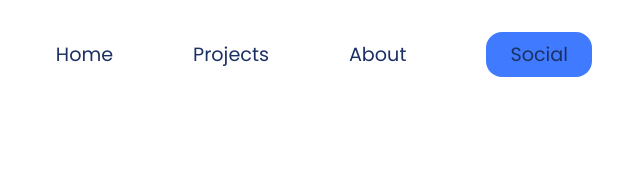
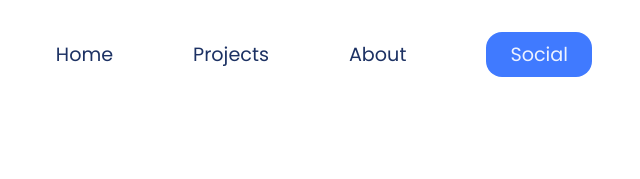
Before and after one commit to arekloko12/arekloko12.github.io, a plain HTML site: page index.html in a window 1280 px wide. Shown: the top 179 px of the page, 640-1280 px from the left. Drawn offline with Linux system fonts and the light colour scheme.

Commit message:
Add files via upload

```diff
--- a/index.html
+++ b/index.html
@@ -23,7 +23,9 @@
           <li class="menu-link"><a href="#">Home</a></li>
           <li class="menu-link"><a href="#">Projects</a></li>
           <li class="menu-link"><a href="#">About</a></li>
-          <li class="menu-link"><a href="#">Social</a></li>
+          <li class="menu-link">
+            <a href="#" style="color: var(--primary-font-color)">Social</a>
+          </li>
         </ul>
         <button type="button" class="burger">
           <span></span>
```
